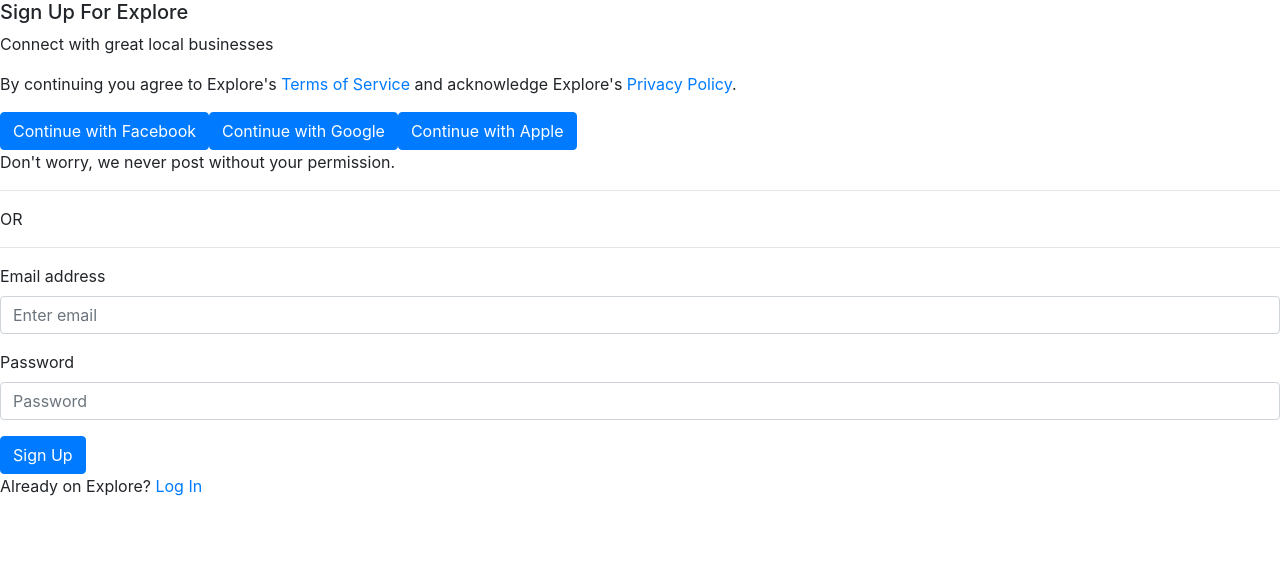
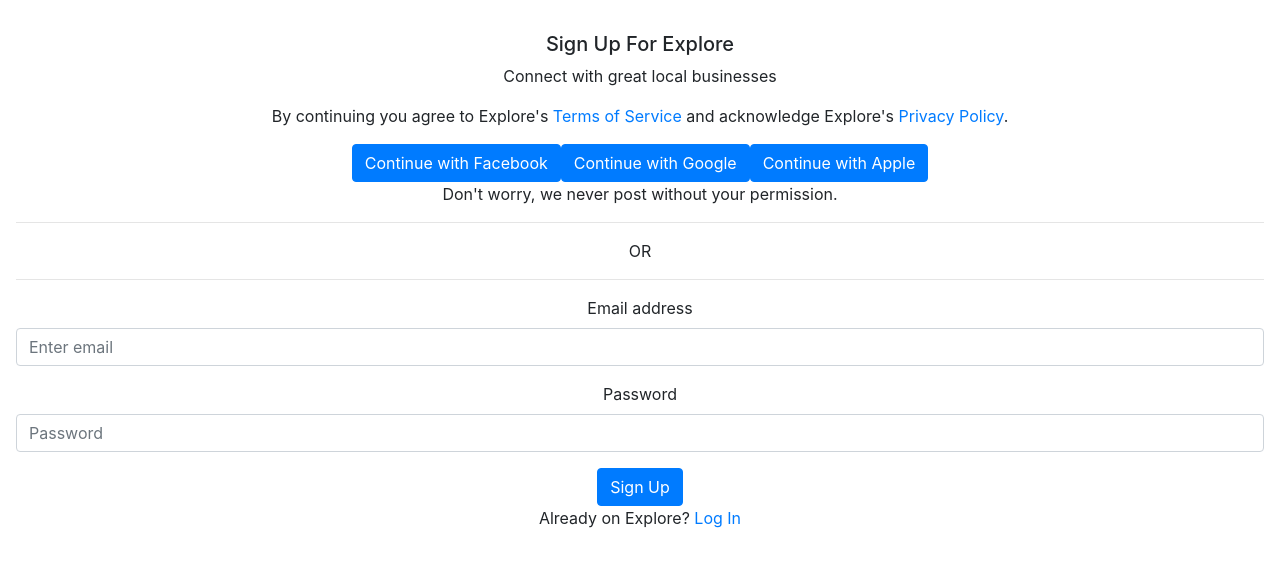
Before and after one commit to Guillermo-Martin/yelp-clone, a React (Create React App) app: page /login in a window 1280 px wide. Shown: the top 566 px of the page. Built offline with nearby package versions, Linux system fonts and the light colour scheme.

Commit message:
Create stylesheet for SignUpPage and add padding to SignInPage and center content

```diff
--- a/src/components/SignUpPage/index.js
+++ b/src/components/SignUpPage/index.js
@@ -1,9 +1,10 @@
 import React from "react";
 import { Button, Form } from "react-bootstrap";
+import "./styles.css";
 
 function SignUpPage() {
   return (
-    <div>
+    <div className="SignInPage">
       {/* Intro text */}
       <div>
         <h5>Sign Up For Explore</h5>
--- /dev/null
+++ b/src/components/SignUpPage/styles.css
@@ -0,0 +1,4 @@
+.SignInPage {
+  padding: 2rem 1rem;
+  text-align: center;
+}
```
